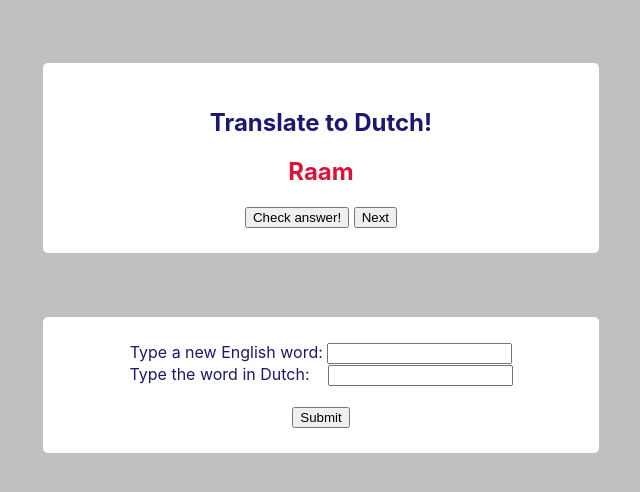
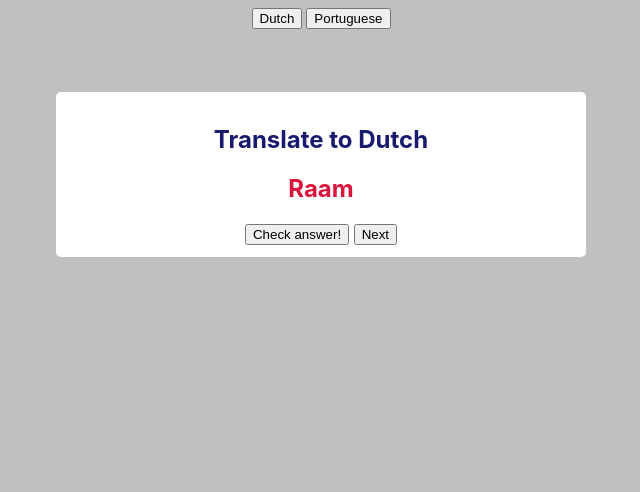
Before and after one commit to zorawar1090/flash-card-app, a plain HTML site: page index.html in a window 1280 px wide. Both pictures are taken after a click on the button "Check answer!". Shown: the whole page, without its empty margins (319-959 px from the left). Drawn offline with Linux system fonts and the light colour scheme.

Commit message:
User Story 6 - Categories

```diff
--- a/index.css
+++ b/index.css
@@ -4,9 +4,9 @@ body {
 section {
     background-color: white;
     color: midnightblue;
-    min-width: 20%;
+    min-width: 30%;
     max-width: 40%;
-    padding: 2%;
+    padding: 1%;
     margin: 0 auto;
     text-align: center;
     border-radius: 5px;
@@ -16,3 +16,9 @@ section {
 h2{
     color: crimson;
 }
+div{
+    margin: 0 auto;
+    min-width: 30%;
+    max-width: 50%;
+    text-align: center
+}
--- a/index.html
+++ b/index.html
@@ -9,15 +9,21 @@
 
     <body>
         <main>
+            <div>
+                <button onclick="translateDutch()">Dutch</button>
+                <button onclick="translatePortuguese()">Portuguese</button>
+            </div>
             <section>
-                <h1>Translate to Dutch!</h1>
-                <div id = "box">
+                <div id="translate-to">
+
+                </div>
+                <div id="box">
 
                 </div>
                 <button onclick="showAnswer()">Check answer!</button>
                 <button onclick="randQuestion()">Next</button>
             </section>
-            <section>
+            <!-- <section>
                 <form onsubmit="addData(); return false">
                     <label>Type a new English word:</label>
                     <input type="text" id="question"><br/>
@@ -25,7 +31,7 @@
                     <input type="text" id="answer"><br/><br/>
                     <button type="submit">Submit</button>
                 </form>
-            </section>
+            </section> -->
         </main>
         <script src="index.js"></script>
     </body>
--- a/index.js
+++ b/index.js
@@ -1,26 +1,49 @@
-const data = {
+const data = [{
+    category: 'english-dutch',
     questions: ['Garden', 'Table', 'Chair', 'Car', 'Window'],
     answers: ['Tuin', 'Tafel', 'Stoel', 'Auto', 'Raam']
-}
+    },
+    {
+    category: 'english-portuguese',
+    questions: ['Garden', 'Table', 'Chair', 'Car', 'Window'],
+    answers: ['Jardim', 'Mesa', 'Cadeira', 'Carro', 'Janela']
+    }
+]
 
+// const data = [
+//     {question: "Hello", answer: "Hallo"},
+//     {question: "Hello", answer: "Hallo"},
+// ]
 
-
+const translateTo = document.getElementById('translate-to')
+const h1 = document.createElement('h1')
+h1.innerHTML = "Translate to Dutch"
 const h2 = document.createElement('h2')
-h2.innerHTML = data.questions[Math.floor(Math.random() * data.questions.length)]
+h2.innerHTML = data[1].questions[Math.floor(Math.random() * data[1].questions.length)]
 const box = document.getElementById('box')
 
 box.appendChild(h2);
+translateTo.appendChild(h1);
 
 function randQuestion(){
-    rand = data.questions[Math.floor(Math.random() * data.questions.length)]
+    rand = data[1].questions[Math.floor(Math.random() * data[1].questions.length)]
     h2.innerHTML = rand;
 }
 
-function showAnswer(){
-    for(let i = 0; i < data.questions.length; i++){
-        if(h2.innerHTML == data.questions[i]){
-            h2.innerHTML = null
-            h2.innerHTML = data.answers[i]
+function showAnswer() {
+    if (h1.innerHTML == "Translate to Dutch") {
+        for (let i = 0; i < data[0].questions.length; i++) {
+            if (h2.innerHTML == data[0].questions[i]) {
+                h2.innerHTML = null
+                h2.innerHTML = data[0].answers[i]
+            }
+        }
+    } else {
+        for (let i = 0; i < data[1].questions.length; i++) {
+            if (h2.innerHTML == data[1].questions[i]) {
+                h2.innerHTML = null
+                h2.innerHTML = data[1].answers[i]
+            }
         }
     }
 }
@@ -28,10 +51,43 @@ function showAnswer(){
 const question = document.getElementById('question')
 const answer = document.getElementById('answer')
 
-function addData() {
-    data.questions.push(question.value)
-    data.answers.push(answer.value)
+// function addData() {
+//     data.questions.push(question.value)
+//     data.answers.push(answer.value)
 
-    question.value = null
-    answer.value = null
+//     question.value = null
+//     answer.value = null
+// }
+function translateDutch() {
+    h1.innerHTML = null
+    h1.innerHTML = "Translate to Dutch"
+    for(let i = 0; i < data[1].answers.length; i++){
+        if(h2.innerHTML === data[1].answers[i]){
+            h2.innerHTML = data[1].questions[i]
+        }
+    }
+
+    //  for(let i = 0; i < data[0].questions.length; i++){
+    //      if(h2.innerHTML == data[0].questions[i]){
+    //          h2.innerHTML = null
+    //          h2.innerHTML = data[0].answers[i]
+    //      }
+    //  }
 }
+
+function translatePortuguese() {
+    h1.innerHTML = null
+    h1.innerHTML = "Translate to Portuguese"
+    for (let i = 0; i < data[0].answers.length; i++){
+        if(h2.innerHTML === data[0].answers[i]){
+        h2.innerHTML = data[0].questions[i]
+    }
+    }
+
+    //  for(let i = 0; i < data[1].questions.length; i++){
+    //      if(h2.innerHTML == data[1].questions[i]){
+    //          h2.innerHTML = null
+    //          h2.innerHTML = data[1].answers[i]
+    //      }
+    //  }
+}
```
